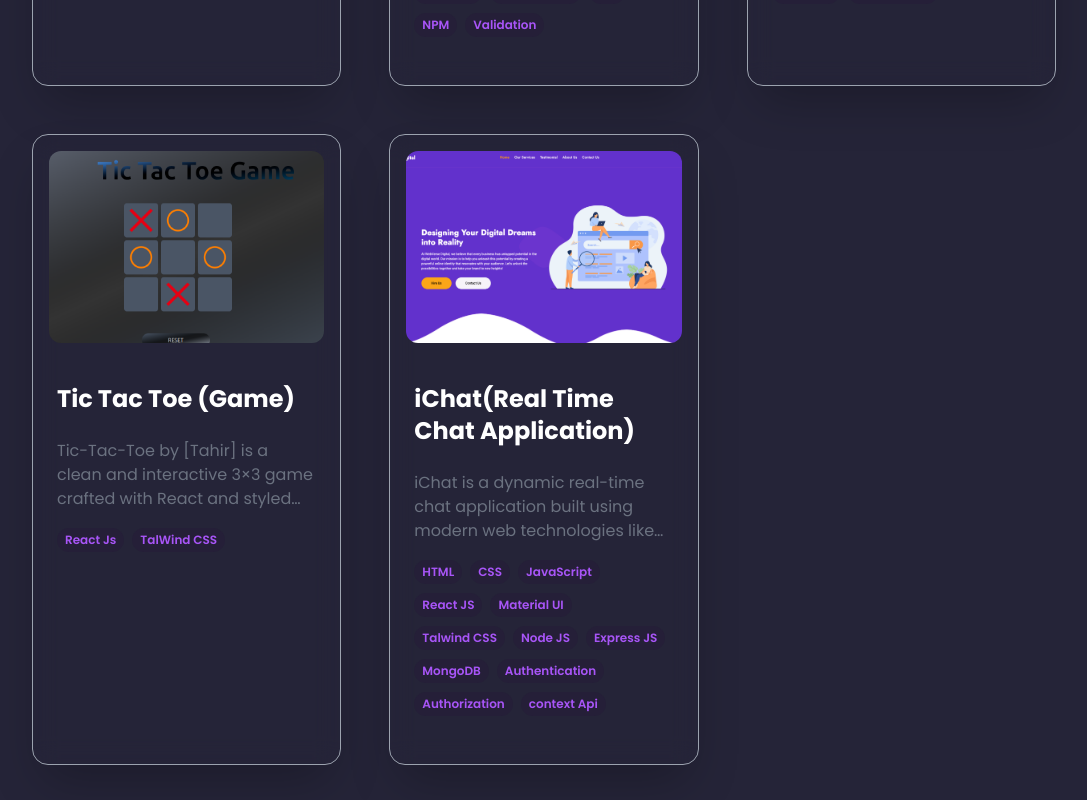
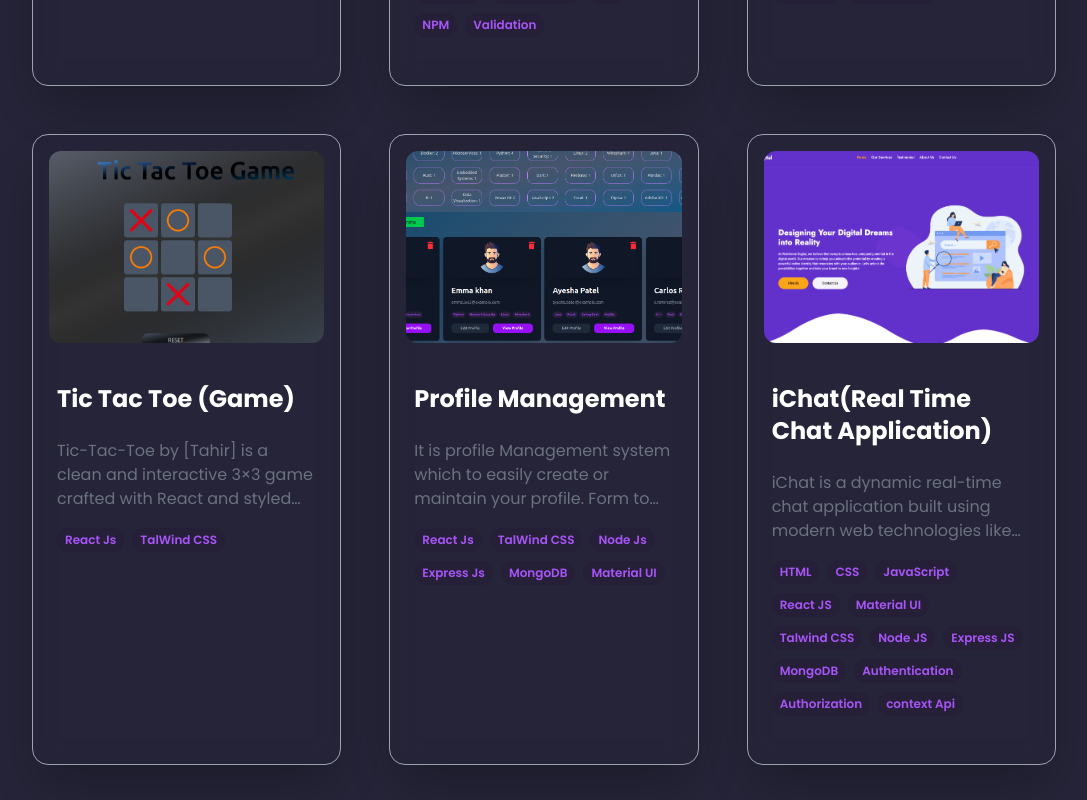
Before and after one commit to motahir76270/portfolio, a React (Vite) app: page / in a window 1280 px wide. Shown: the part 3080-3880 px from the top of the page, without its empty margins (96-1183 px from the left). Built offline with nearby package versions, Linux system fonts and the light colour scheme.

Commit message:
project add

```diff
--- a/src/components/About/About.jsx
+++ b/src/components/About/About.jsx
@@ -48,7 +48,7 @@ const About = () => {
           </p>
           {/* Resume Button */}
           <a
-            href="https://drive.google.com/file/d/16JIRje2TZ2h_HsndgDu34aJJm7BOq_QT/view?usp=sharing"
+            href="https://drive.google.com/file/d/1WS0ALk0e1nrGSLvMpizsNXSIPTuiaWxG/view?usp=sharing"
             target="_blank"
             rel="noopener noreferrer"
             className="inline-block text-white py-3 px-8 rounded-full mt-5 text-lg font-bold transition duration-300 transform hover:scale-105"
--- a/src/constants.js
+++ b/src/constants.js
@@ -30,6 +30,7 @@ import figmaLogo from './assets/tech_logo/figma.png';
 import netlifyLogo from './assets/tech_logo/netlify.png';
 import vercelLogo from './assets/tech_logo/vercel.png';
 import JEClogo from './assets/education_logo/JEClogo.jpg'
+import ProfilePro from './assets/work_logo/profilePro.png'
 
 // Experience Section Logo's
 import webverseLogo from './assets/company_logo/webverse_logo.png';
@@ -250,8 +251,18 @@ export const SkillsInfo = [
       github: "https://github.com/motahir76270/tic-tac-toe",
       webapp: "https://tic-tac-toe-qkx9.onrender.com/",
     },
+        {
+      id: 4,
+      title: "Profile Management",
+      description:
+        "It is profile Management system which to easily create or maintain your profile. Form to create  your profile",
+      image: ProfilePro,
+      tags: ["React Js", "TalWind CSS","Node Js", "Express Js", "MongoDB" ,"Material UI" ],
+      github: "https://github.com/motahir76270/Profile_Manager",
+      webapp: "https://profile-manager-tawny.vercel.app",
+    },
     {
-      id: 4,
+      id: 5,
       title: "iChat(Real Time Chat Application)",
       description:
         "iChat is a dynamic real-time chat application built using modern web technologies like Node.js and Socket.io, designed to facilitate seamless, instant messaging without needing to reload the page—much like WhatsApp in terms of user experience. It supports simultaneous communication between multiple users and notifies participants when others join or send messages, creating a fluid, real-time conversation flow",
```
Also changed, not shown: src/assets/work_logo/profilePro.png (added).
